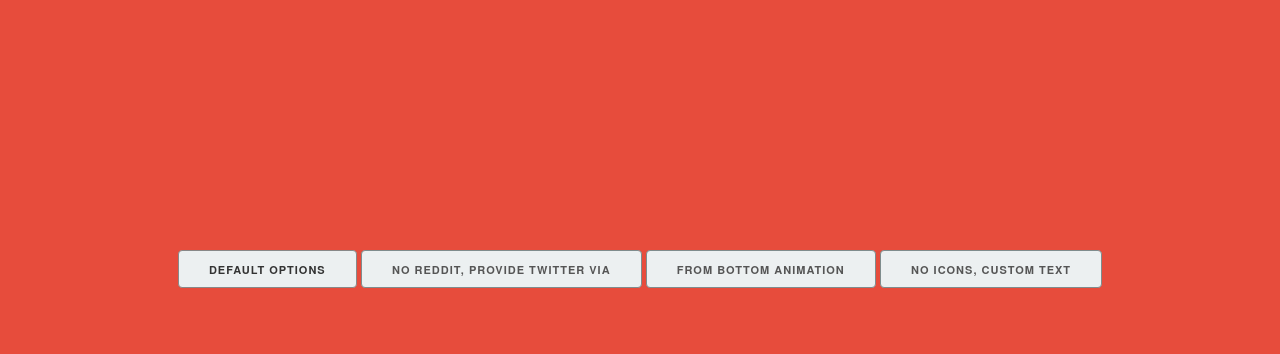
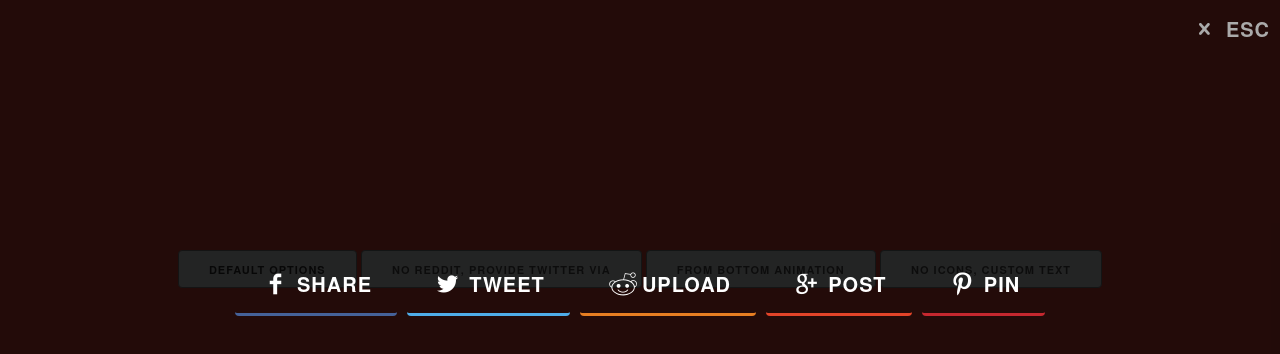
Before and after one commit to 92tonywills/social-modal, a plain HTML site: page index.html in a window 1280 px wide. Both pictures are taken after a click on the button "DEFAULT OPTIONS". Drawn offline with nearby package versions, Linux system fonts and the light colour scheme.

Commit message:
Added plugin

```diff
--- a/index.html
+++ b/index.html
@@ -9,8 +9,8 @@
     <script src="https://ajax.googleapis.com/ajax/libs/jquery/2.1.4/jquery.min.js"></script>
 
     <!-- include socialModal -->
-    <link href="../socialModal.css" rel="stylesheet"/>
-    <script src="../socialModal.js"></script>
+    <link href="socialModal.css" rel="stylesheet" />
+    <script src="socialModal.js"></script>
     <script>
     $(function() {
         $( ".socialModal-activator-1" ).socialModal();
--- /dev/null
+++ b/socialModal.css
@@ -0,0 +1,87 @@
+.socialModal {
+    background-color: rgba(0, 0, 0, 0.85);
+}
+
+.socialModal .button-container {
+    position: absolute;
+    width: 100%;
+    height: 300px;
+    top: 50%;
+    margin-top: -150px;
+    text-align: center;
+}
+
+.socialModal [class^="share-"] {
+    width: auto;
+    height: auto;
+    background-color: transparent;
+    padding: 10px 25px;
+    font-size: 2rem;
+    color: #fff;
+    margin: 5px 5px;
+}
+
+.socialModal .share-facebook, .socialModal .share-facebook:hover {
+    border: none;
+    border-bottom: 3px solid #456299;
+}
+.socialModal .share-twitter, .socialModal .share-twitter:hover {
+    border: none;
+    border-bottom: 3px solid #4FADE9;
+}
+.socialModal .share-reddit, .socialModal .share-reddit:hover {
+    border: none;
+    border-bottom: 3px solid #E67E22;
+}
+.socialModal .share-gplus, .socialModal .share-gplus:hover {
+    border: none;
+    border-bottom: 3px solid #e34429;
+}
+.socialModal .share-pinterest, .socialModal .share-pinterest:hover {
+    border: none;
+    border-bottom: 3px solid #c5282f;
+}
+
+.socialModal .share-facebook:hover {
+    background-color: #456299;
+}
+.socialModal .share-twitter:hover {
+    background-color: #4FADE9;
+}
+.socialModal .share-reddit:hover {
+    background-color: #E67E22;
+}
+.socialModal .share-gplus:hover {
+    background-color: #e34429;
+}
+.socialModal .share-pinterest:hover {
+    background-color: #c5282f;
+}
+
+.socialModal [class*=" icon-"]:before, .socialModal [class^="icon-"]:before {
+    font-size: 2.3rem;
+    padding-right: 5px;
+}
+
+.socialModal .close-button {
+    width: auto;
+    margin: auto;
+    padding: 0;
+
+    position: absolute;
+    top: 10px;
+    right: 10px;
+
+    font-size: 2rem;
+    background-color: transparent;
+    border: none;
+    color: #aaa;
+    vertical-align: top;
+}
+
+.socialModal .close-button:hover {
+    color: #ccc;
+}
+
+.socialModal .icon-cross:before {
+}
--- /dev/null
+++ b/socialModal.js
@@ -0,0 +1,154 @@
+(function($) {
+
+    $.fn.socialModal = function(options) {
+        // get hold of options
+        var opts = $.extend(true, {}, $.fn.socialModal.defaults, options);
+        if (!opts.modal.showCss) { opts.modal.showCss = { "top": 0, "opacity": 1 } }
+        if (!opts.modal.hideCss) { opts.modal.hideCss = { "top": "-100%", "opacity": 0 } }
+
+        // Create Modal and Buttons
+        var modal = $("<div />").addClass("socialModal").appendTo("body");
+        var closeButton = $("<button />").addClass("close-button").text(opts.closeButton.text).appendTo(modal);
+        var buttonContainer = $("<div />").addClass("button-container").appendTo(modal);
+
+        var facebookButton; var twitterButton; var redditButton; var gplusButton; var pinterestButton;
+        if (opts.facebook.enabled) {
+        facebookButton = $("<button />").addClass("share-facebook").text(opts.facebook.text)
+            .click(function() { facebookClickHandler(opts); }).appendTo(buttonContainer);
+        }
+        if (opts.twitter.enabled) {
+        twitterButton = $("<button />").addClass("share-twitter").text(opts.twitter.text)
+            .click(function() { twitterClickHandler(opts); }).appendTo(buttonContainer);
+        }
+        if (opts.reddit.enabled) {
+        redditButton = $("<button />").addClass("share-reddit").text(opts.reddit.text)
+            .click(function() { redditClickHandler(opts); }).appendTo(buttonContainer);
+        }
+        if (opts.gplus.enabled) {
+        gplusButton = $("<button />").addClass("share-gplus").text(opts.gplus.text)
+            .click(function() { gplusClickHandler(opts); }).appendTo(buttonContainer);
+        }
+        if (opts.pinterest.enabled) {
+        pinterestButton = $("<button />").addClass("share-pinterest").text(opts.pinterest.text)
+            .click(function() { pinterestClickHandler(opts); }).appendTo(buttonContainer);
+        }
+
+        // add icons
+        if (opts.useIcons) {
+            closeButton.addClass(opts.closeButton.iconClass);
+            if (facebookButton) { facebookButton.addClass(opts.facebook.iconClass); }
+            if (twitterButton) { twitterButton.addClass(opts.twitter.iconClass); }
+            if (redditButton) { redditButton.addClass(opts.reddit.iconClass); }
+            if (gplusButton) { gplusButton.addClass(opts.gplus.iconClass); }
+            if (pinterestButton) { pinterestButton.addClass(opts.pinterest.iconClass); }
+        };
+
+        // Hide modal to begin with
+        modal.css( { "position": "fixed", "width": "100%", "height": "100%", "z-index": 9999 } );
+        modal.css(opts.modal.hideCss);
+
+        // Trigger open
+        this.click(function() {
+            modal.animate(opts.modal.showCss, opts.modal.showAnimationDuration);
+        });
+
+        // Trigger close
+        closeButton.click(function() {
+            modal.animate(opts.modal.hideCss, opts.modal.hideAnimationDuration);
+        });
+
+        $(document).keyup(function(e) {
+            if (e.which == 27) {
+                modal.animate(opts.modal.hideCss, opts.modal.hideAnimationDuration);
+            }
+        });
+    };
+
+    $.fn.socialModal.defaults = {
+        useIcons: true,
+        url: window.location.href,
+        modal: {
+            showCss: null, // defaults to { "top": 0, "opacity": 1 } if unset
+            showAnimationDuration: 200,
+            hideCss: null, // defaults to { "top": "-100%", "opacity": 0 } if unset
+            hideAnimationDuration: 100,
+        },
+        closeButton: {
+            text: "esc",
+            iconClass: "icon-cross",
+        },
+        facebook: {
+            enabled: true,
+            text: "Share",
+            iconClass: "icon-facebook",
+        },
+        twitter: {
+            enabled: true,
+            text: "Tweet",
+            iconClass: "icon-twitter",
+            tweetText: $( 'title' ).text(),
+            via: false,
+        },
+        reddit: {
+            enabled: true,
+            text: "Upload",
+            iconClass: "icon-reddit",
+        },
+        gplus: {
+            enabled: true,
+            text: "Post",
+            iconClass: "icon-gplus",
+        },
+        pinterest: {
+            enabled: true,
+            text: "Pin",
+            iconClass: "icon-pinterest",
+            media: $( 'meta[name="image"]' ).attr('content'),
+            description: $( 'meta[name="description"]' ).attr('content'),
+        },
+    };
+
+    // Click Handlers
+
+    var facebookClickHandler = function(opts) {
+        var link = encodeURIComponent(opts.url);
+        popupWindow('https://facebook.com/sharer/sharer.php?u=' + link);
+    };
+
+    var twitterClickHandler = function(opts) {
+        var link = encodeURIComponent(opts.url);
+        var url = 'https://twitter.com/intent/tweet?url=' + link;
+        if (opts.twitter.tweetText) { url += '&text=' + encodeURIComponent(opts.twitter.tweetText); }
+        if (opts.twitter.via) { url += '&via=' + encodeURIComponent(opts.twitter.via); }
+        popupWindow(url);
+    };
+
+    var redditClickHandler = function(opts) {
+        var link = encodeURIComponent(opts.url);
+        window.open('https://www.reddit.com/submit?url=' + link);
+    };
+
+    var gplusClickHandler = function(opts) {
+        var link = encodeURIComponent(opts.url);
+        popupWindow('https://plus.google.com/share?url=' + link);
+    };
+
+    var pinterestClickHandler = function(opts) {
+        var link = encodeURIComponent(opts.url);
+        var url = 'https://www.pinterest.com/pin/create/button?url=' + link;
+        if (opts.pinterest.media) { url += '&media=' + encodeURIComponent(opts.pinterest.media); }
+        if (opts.pinterest.description) { url += '&description=' + encodeURIComponent(opts.pinterest.description); }
+        popupWindow(url);
+    };
+
+    // Helpers
+
+    var popupWindow = function(url) {
+        var width = Math.min(600, window.screen.width * 0.8);
+        var height = Math.min(400, window.screen.height * 0.5);
+        var leftPosition = (window.screen.width / 2) - ((width / 2) + 10);
+        var topPosition = (window.screen.height / 2) - ((height / 2) + 50);
+        window.open(url, "NewWindow", "height=" + height + ",width=" + width + ",left="
+            + leftPosition + ",top=" + topPosition + ",screenX=" + leftPosition + ",screenY=" + topPosition);
+    };
+})(jQuery);
```
